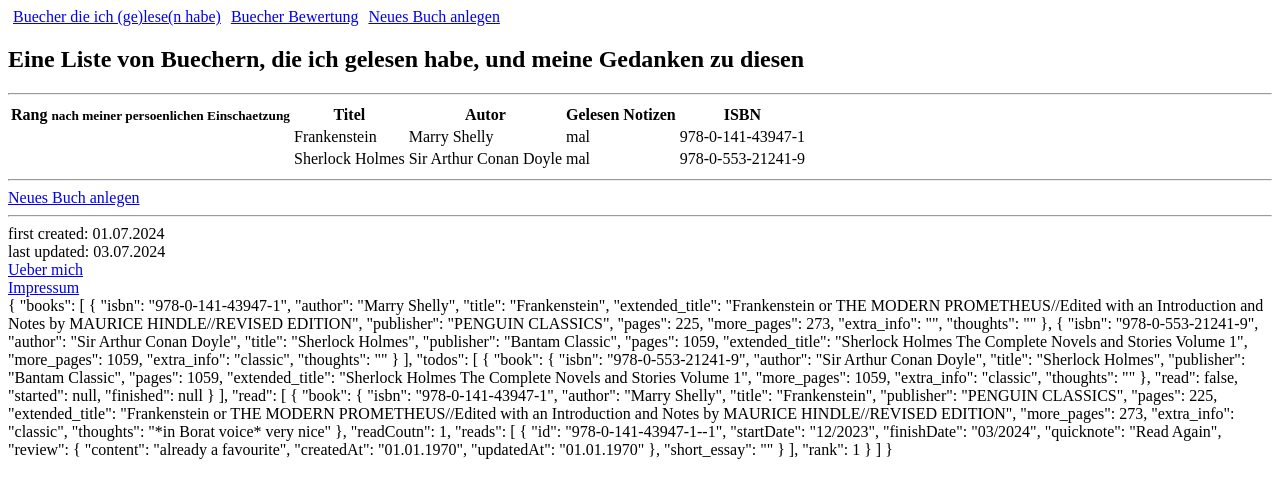
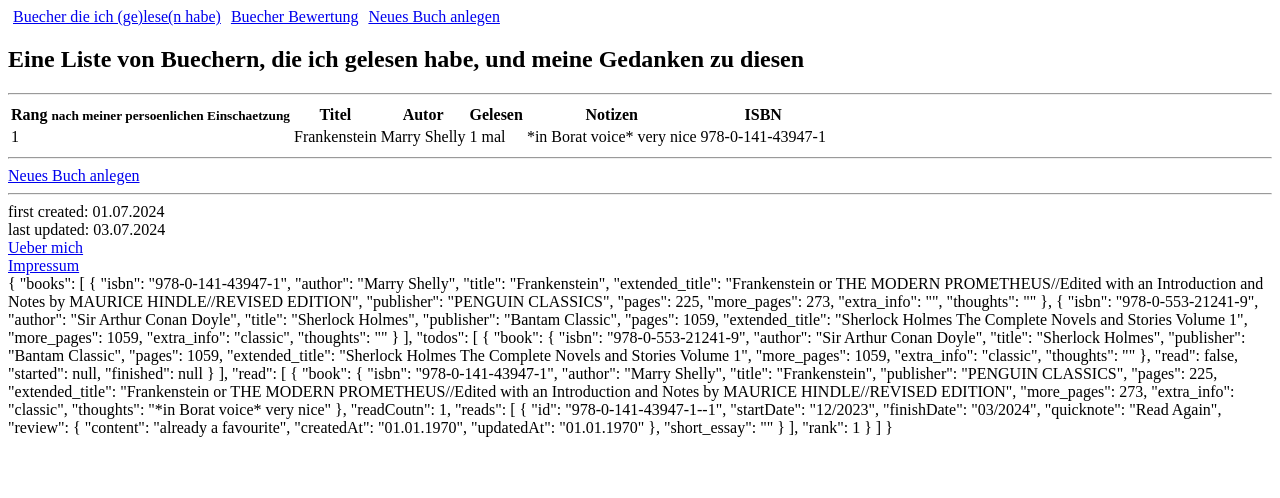
Before and after one commit to HIshoweRthoughtS/BooksFrontend, an Angular app: page /readlist in a window 1280 px wide. Shown: the top 498 px of the page. Built offline with nearby package versions, Linux system fonts and the light colour scheme.

Commit message:
correct reviews, after interface edits

```diff
--- a/src/app/review-table/review-table.component.html
+++ b/src/app/review-table/review-table.component.html
@@ -25,26 +25,26 @@
         </tr>
     </thead>
     <tbody>
-        @for (b of books$ | async; track b.isbn) {
+        @for (r of reads$ | async; track r.book.isbn) {
             <tr>
                 <td>
-                    {{b.rank}}
+                    {{r.rank}}
                 </td>
                 <td>
-                    {{b.title}}
+                    {{r.book.title}}
                 </td>
                 <td>
-                    {{b.author}}
+                    {{r.book.author}}
                 </td>
                 <td><!-- todo: hier eine pipe, die checkt, ob es reads gibt, wenn schon wird der (letzte oder aelteste oder gesamt oder alles in einem dropdown) angezeigt-->
-                    {{b.reads?.length}} mal
+                    {{r.reads.length}} mal
 
                 </td>
                 <td>
-                    {{b.thoughts}}
+                    {{r.book.thoughts}}
                 </td>
                 <td>
-                    {{b.isbn}}
+                    {{r.book.isbn}}
                 </td>
             </tr>
         }
--- a/src/app/review-table/review-table.component.ts
+++ b/src/app/review-table/review-table.component.ts
@@ -1,7 +1,7 @@
 import { Component, OnInit } from '@angular/core';
 import { MemoryDbService } from '../shared/services/memory-db.service';
 import { Observable } from 'rxjs';
-import { Book } from '../shared/interfaces';
+import { ReviewedBook } from '../shared/interfaces';
 import { CommonModule } from '@angular/common';
 import { RouterLink } from '@angular/router';
 
@@ -14,7 +14,7 @@ import { RouterLink } from '@angular/router';
 })
 export class ReviewTableComponent implements OnInit {
 
-  books$:Observable<Book[]>;
+  reads$:Observable<ReviewedBook[]>;
 
   //I need a booklist service or ngrx/store
   //Links to Short Essay, maybe with a comment section
@@ -28,7 +28,7 @@ export class ReviewTableComponent implements OnInit {
   //frontend pieces together all info. loading every review/read when needed.
   //e.g. select a read from booklist -> show this read and review
   constructor(private dbService:MemoryDbService) {
-    this.books$ = dbService.Books;
+    this.reads$ = dbService.Reviews;
   }
 
   ngOnInit(): void {
```
